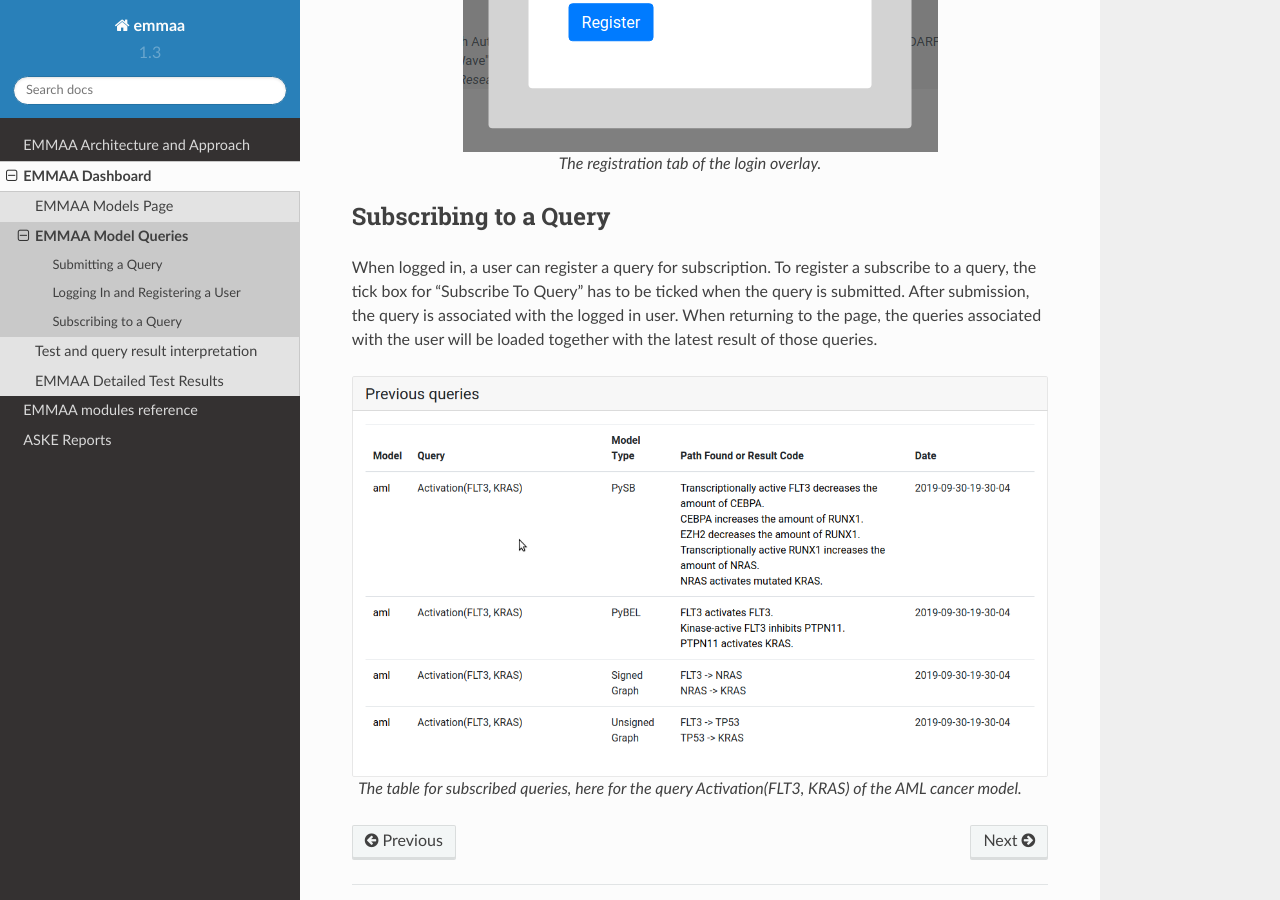
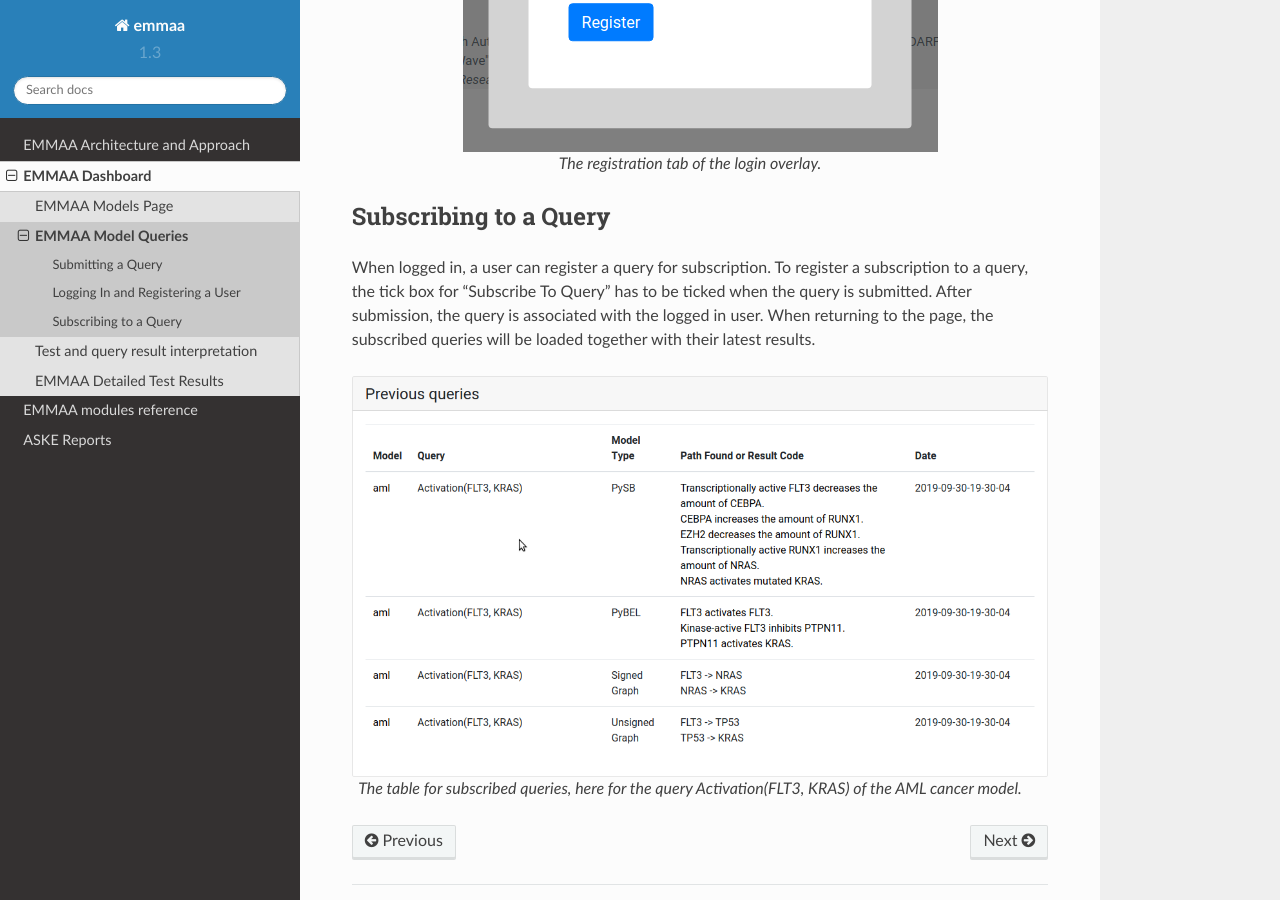
Before and after one commit to gyorilab/emmaa, a Sphinx documentation site: the page built from doc/dashboard/model_queries.rst, in a window 1280 px wide and 900 px high, scrolled down 3355 px. Built offline with Sphinx 7.4.7 and the Read the Docs theme 2.0.0, drawn with Linux system fonts in a browser that asks for light colours; some of the changed text lies outside the part shown.

Commit message:
Grammar and wording query page.

```diff
--- a/doc/dashboard/model_queries.rst
+++ b/doc/dashboard/model_queries.rst
@@ -51,9 +51,9 @@
 ---------------------------------
 
 A user can log in by clicking the "Login" button to the right on the
-navigation bar. When clicking a the login button, an overlay shows up asking
-for credentials. A user can also create an account by registering if they
-don't already have an account.
+navigation bar. When clicking the login button, an overlay shows up asking
+for credentials. A user can also create an account by clicking "Register" if
+they don't already have an account.
 
 .. figure:: ../_static/images/login_window.png
   :align: center
@@ -71,10 +71,10 @@
 ----------------------
 
 When logged in, a user can register a query for subscription. To register a
-subscribe to a query, the tick box for "Subscribe To Query" has to be ticked
-when the query is submitted. After submission, the query is associated with
-the logged in user. When returning to the page, the queries associated with
-the user will be loaded together with the latest result of those queries.
+subscription to a query, the tick box for "Subscribe To Query" has to be
+ticked when the query is submitted. After submission, the query is associated
+with the logged in user. When returning to the page, the subscribed queries
+will be loaded together with their latest results.
 
 .. figure:: ../_static/images/subscribed_queries.png
   :align: center
```
